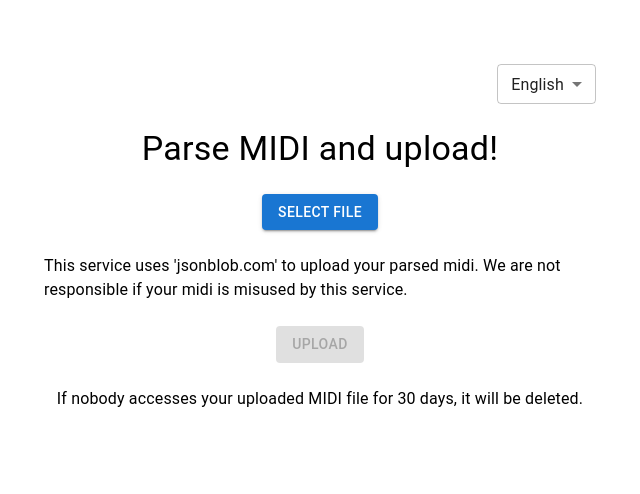
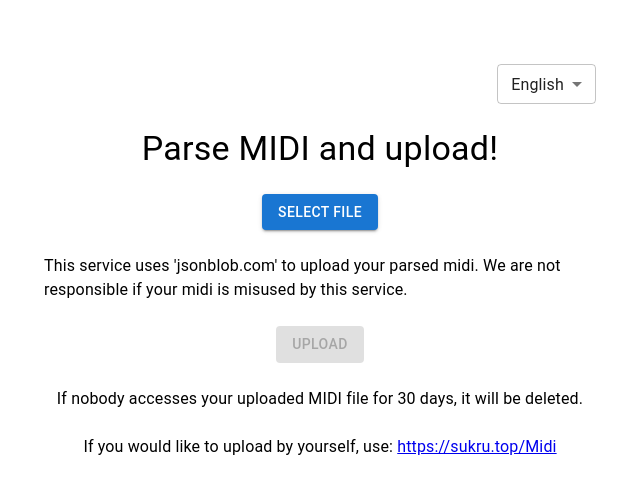
Before and after one commit to kosuke14/midishare, a React (Create React App) app: page / in a window 1280 px wide. Shown: the top 494 px of the page, without its empty margins (320-960 px from the left). Built offline with nearby package versions, Linux system fonts and the light colour scheme.

Commit message:
added offline method link

```diff
--- a/src/MidiUpload.js
+++ b/src/MidiUpload.js
@@ -192,6 +192,10 @@ const MidiUpload = () => {
                 <Typography>
                     {t.deletion}
                 </Typography>
+
+                <Typography>
+                    {t.nouploadway} <a href="https://sukru.top/Midi">https://sukru.top/Midi</a>
+                </Typography>
             </Box>
         </Container>
     );
--- a/src/translations.json
+++ b/src/translations.json
@@ -3,6 +3,7 @@
         "title": "Parse MIDI and upload!",
         "deletion": "If nobody accesses your uploaded MIDI file for 30 days, it will be deleted.",
         "privacy": "This service uses 'jsonblob.com' to upload your parsed midi. We are not responsible if your midi is misused by this service.",
+        "nouploadway": "If you would like to upload by yourself, use:",
         "selectFile": "Select File",
         "upload": "Upload",
         "uploading": "Uploading...",
@@ -20,6 +21,7 @@
         "title": "MIDIを変換して共有！",
         "deletion": "アップロードされたMIDIは30日間アクセスされなかった場合、自動で削除されます。",
         "privacy": "このサービスでは、「jsonblob.com」を用いてあなたのMIDIをアップロードしています。このサービスによってあなたがアップロードしたMIDIが不正に利用されても私は責任を負いません。",
+        "nouploadway": "ファイルのアップロードも自分でしたい場合は:",
         "selectFile": "ファイルを選択",
         "upload": "アップロード",
         "uploading": "アップロード中...",
```
